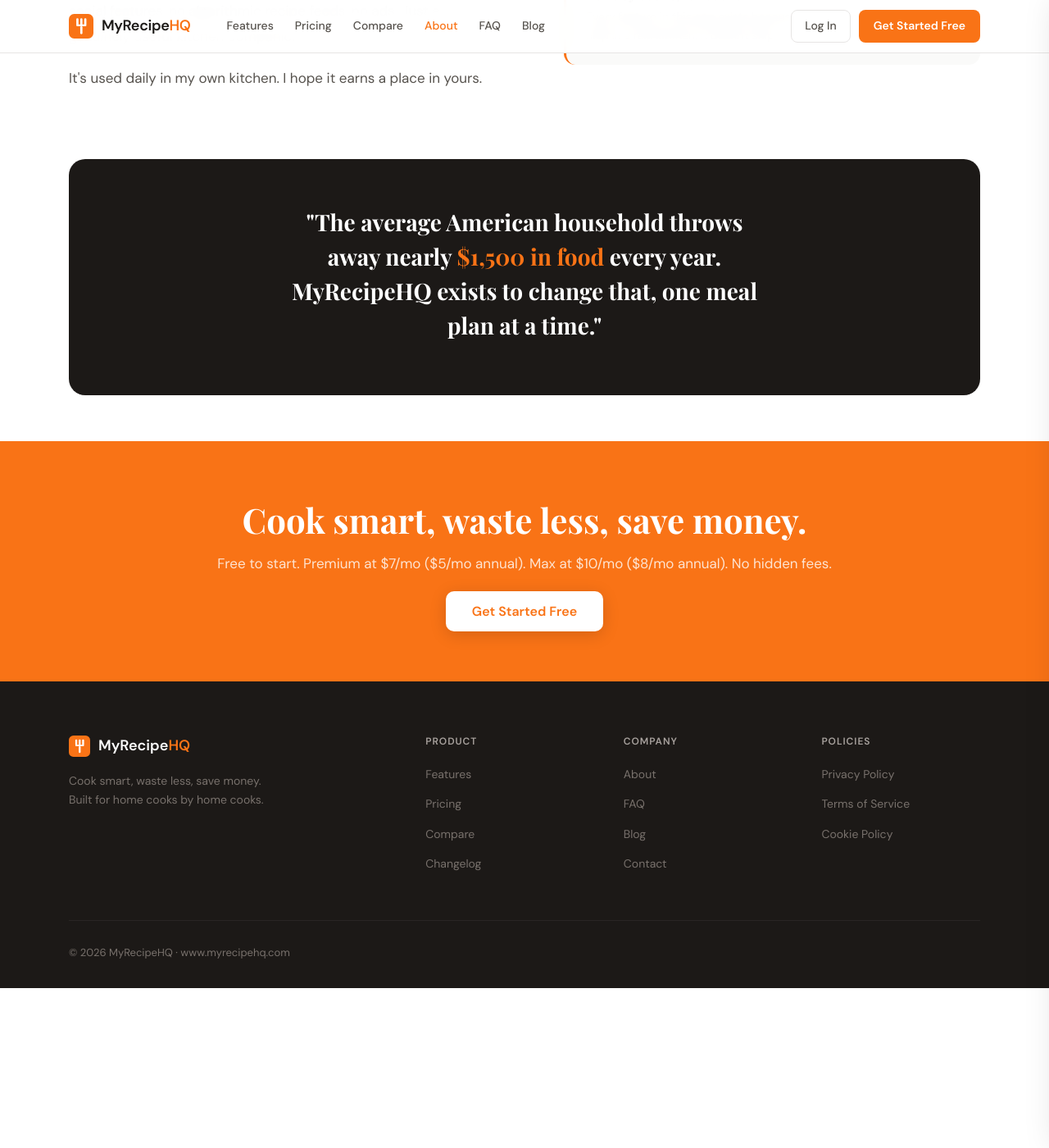
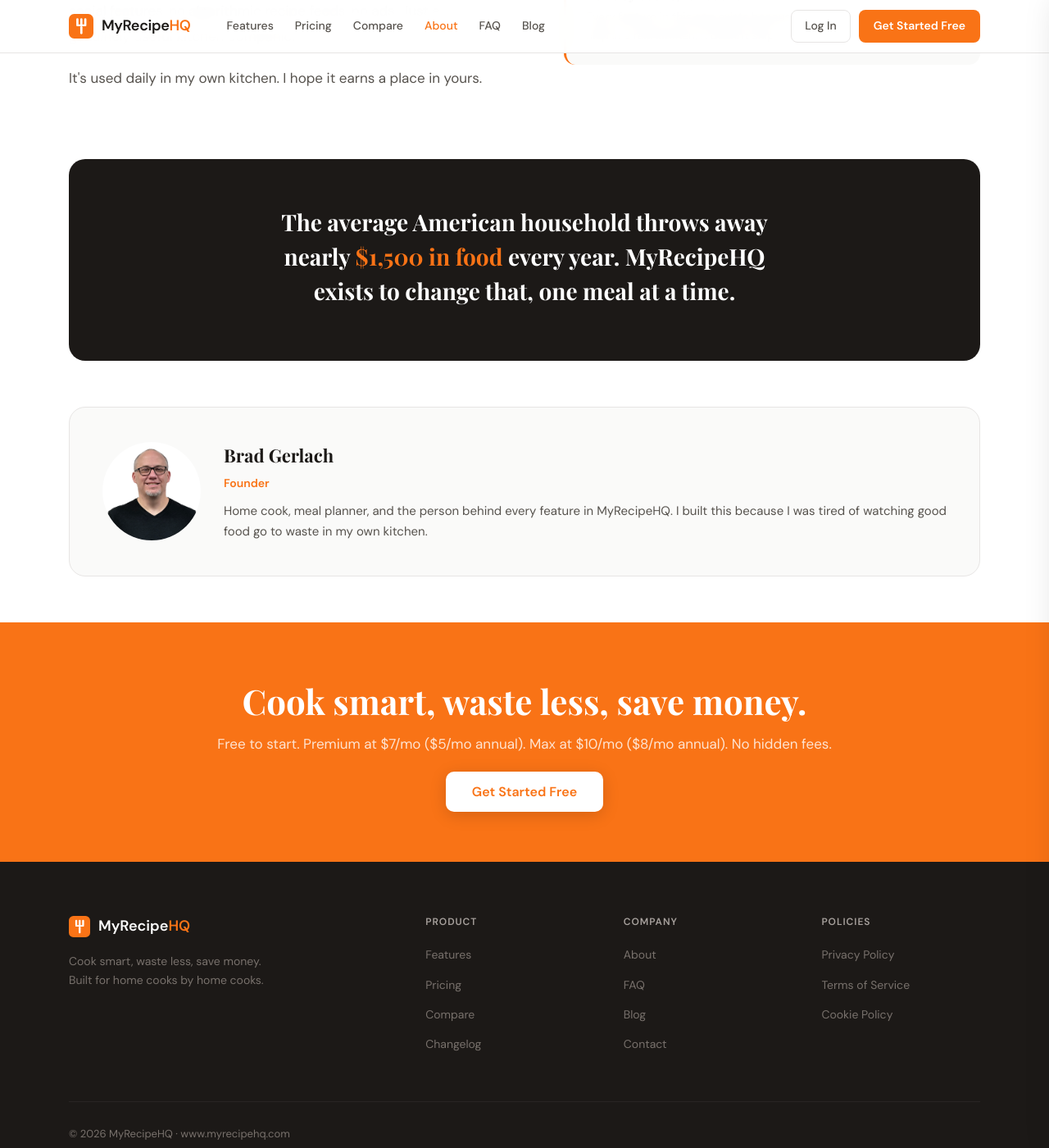
Before and after one commit to bgerlach463/recipehq-site, a Jekyll site: the page built from about/index.html, in a window 1280 px wide and 1400 px high, scrolled down 794 px. Shown: the whole window at 82% size. Built offline with Jekyll 4.4.1, drawn with Linux system fonts in a browser that asks for light colours; before the commit the page ends 1999 px from its top, so only the background shows below that.

Commit message:
Add founder section to About page + fix mission quote
Added Brad Gerlach photo + founder card below mission statement. Responsive — stacks and centers on mobile.

Mission quote: removed quotation marks, "one meal plan at a time" → "one meal at a time."

Co-Authored-By: Claude Opus 4.6 (1M context) <noreply@anthropic.com>

```diff
--- a/about/index.html
+++ b/about/index.html
@@ -79,7 +79,17 @@ head_extra: |
       </div>
 
       <div class="about-mission">
-        <p>"The average American household throws away nearly <span>$1,500 in food</span> every year. MyRecipeHQ exists to change that, one meal plan at a time."</p>
+        <p>The average American household throws away nearly <span>$1,500 in food</span> every year. MyRecipeHQ exists to change that, one meal at a time.</p>
+      </div>
+
+      <!-- Founder -->
+      <div class="founder-card">
+        <img src="/images/brad-gerlach.jpg" alt="Brad Gerlach" class="founder-img">
+        <div>
+          <div style="font-family:var(--ff-head);font-size:22px;font-weight:700;color:var(--charcoal);margin-bottom:4px">Brad Gerlach</div>
+          <div style="font-size:14px;color:var(--orange);font-weight:600;margin-bottom:10px">Founder</div>
+          <p style="font-size:15px;color:var(--mid);line-height:1.7;margin:0">Home cook, meal planner, and the person behind every feature in MyRecipeHQ. I built this because I was tired of watching good food go to waste in my own kitchen.</p>
+        </div>
       </div>
     </div>
   </div>
--- a/css/style.css
+++ b/css/style.css
@@ -470,6 +470,8 @@ section { padding: 96px 0; }
 .about-body { font-size: 17px; color: var(--mid); line-height: 1.8; }
 .about-body p { margin-bottom: 20px; }
 .about-sidebar { padding-top: 160px; }
+.founder-card { display: flex; align-items: center; gap: 28px; margin-top: 56px; padding: 40px; background: var(--warm-bg); border-radius: 20px; border: 1px solid var(--border); }
+.founder-img { width: 120px; height: 120px; border-radius: 50%; object-fit: cover; object-position: center top; flex-shrink: 0; }
 .value-cards { display: flex; flex-direction: column; gap: 16px; margin-top: 8px; }
 .value-card {
   padding: 24px; border-radius: 14px;
@@ -661,6 +663,8 @@ footer {
   .about-grid { grid-template-columns: 1fr; gap: 40px; }
   .about-sidebar { padding-top: 0; }
   .about-mission { padding: 36px 24px; border-radius: 16px; }
+  .founder-card { flex-direction: column; text-align: center; padding: 32px 24px; }
+  .founder-img { margin: 0 auto; }
 
   /* Comparison */
   .comp-table-wrap { overflow-x: auto; -webkit-overflow-scrolling: touch; }
```
Also changed, not shown: images/brad-gerlach.jpg (added).
